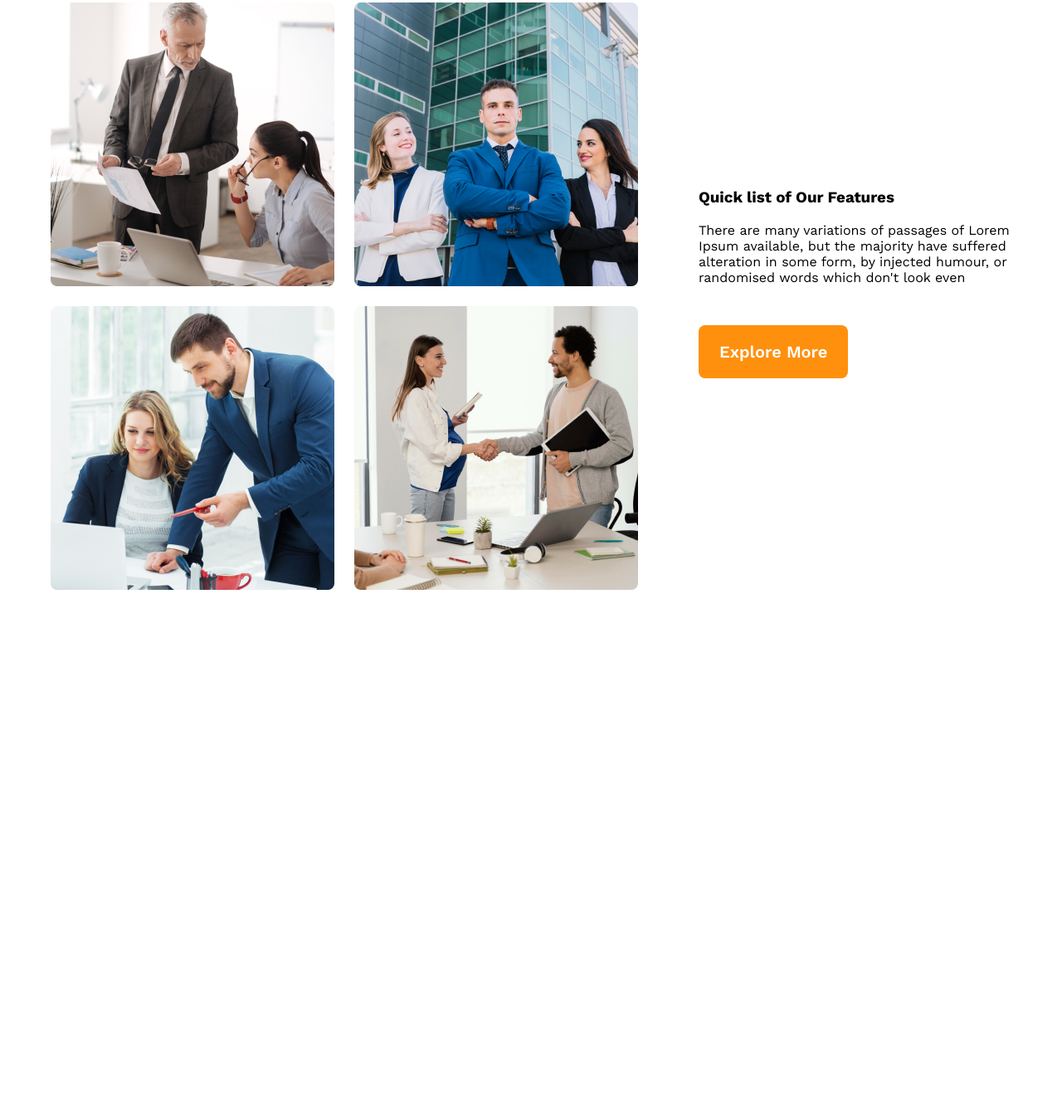
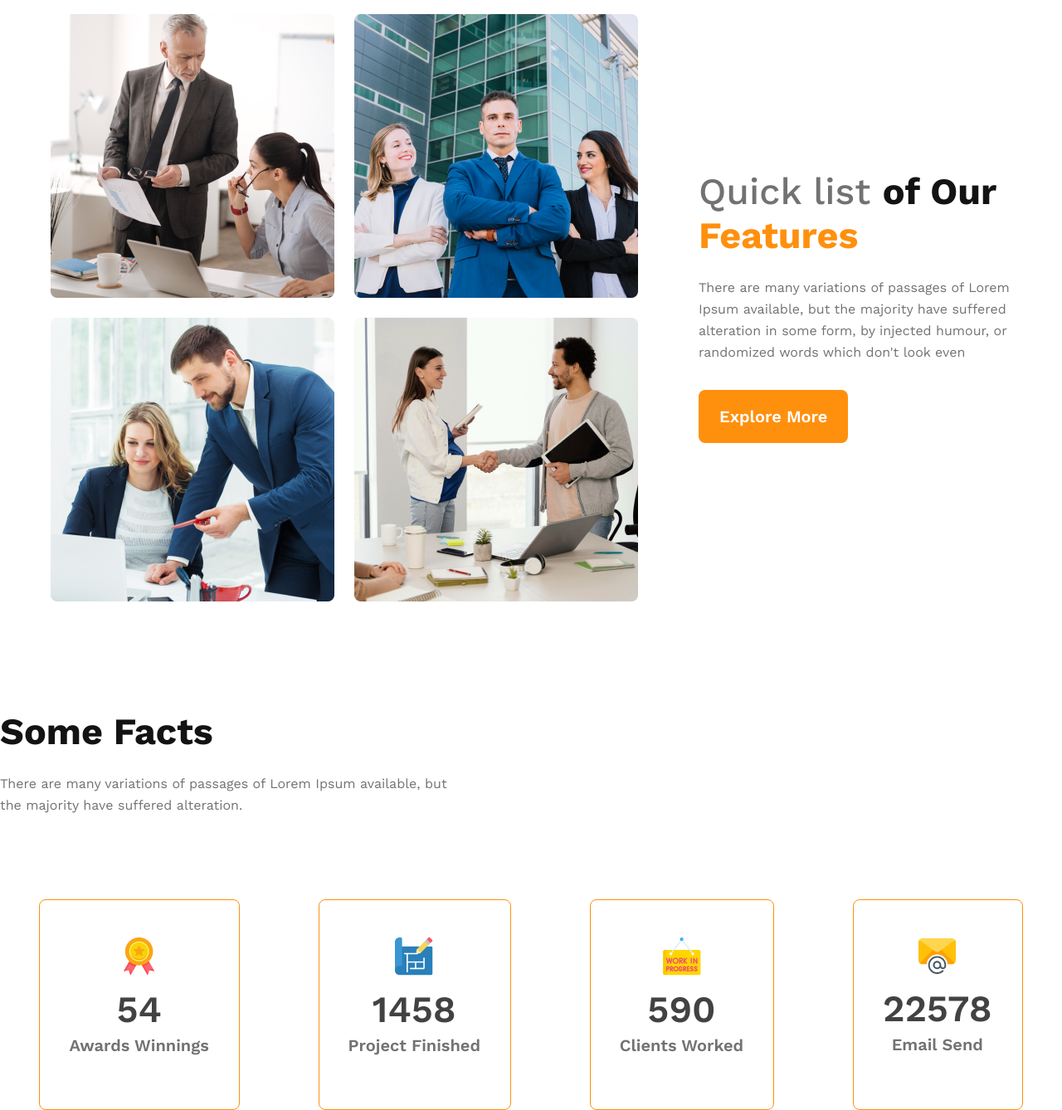
Before and after one commit to tawsifislam04/G3-Architects-Website, a plain HTML site: page index.html in a window 1280 px wide. Shown: the part 1197-2535 px from the top of the page at 83% size. Before the commit the page ends 2038 px from the top, so only its background shows below. Drawn offline with nearby package versions, Linux system fonts and the light colour scheme.

Commit message:
added facts section

```diff
--- a/index.html
+++ b/index.html
@@ -7,9 +7,12 @@
     <link rel="stylesheet" href="styles/architect.css">
 </head>
 <body>
+
+    <!-- Header Section -->
+
     <header>
         <nav>
-            <h3 class="nav-title">G3 Architects</h3>
+            <h3 class="section-title">G3 Architects</h3>
             <ul>
                 <li><a href=""></a>Home</li>
                 <li><a href=""></a>About</li>
@@ -20,7 +23,7 @@
         <div class="banner">
             <div class="banner-content">
                 <h3 class="banner-title">Brand New Group of Architects</h3>
-                <p class="banner-deccription">There are many variations of passages of Lorem Ipsum available, but the majority have suffered alteration in some form, by injected humour, or randomised words which don't look even</p>
+                <p class="light-gray-text">There are many variations of passages of Lorem Ipsum available, but the majority have suffered alteration in some form, by injected humour, or randomized words which don't look even</p>
                 <button class="primary-btn">Explore More</button>
             </div>
             <div class="banner-img">
@@ -29,8 +32,10 @@
         </div>
     </header>
     <main>
-        <section>
-            <div class="teams">
+
+        <!-- Teams Section -->
+
+        <section class="teams">
                 <div class="teams-img">
                     <img src="images/team1.png" alt="">
                     <img src="images/team2.png" alt="">
@@ -38,9 +43,43 @@
                     <img src="images/team4.png" alt="">
                 </div>
                 <div class="teams-contant">
-                    <h3 class="teams-title">Quick list of Our Features</h3>
-                    <p class="teams-description">There are many variations of passages of Lorem Ipsum available, but the majority have suffered alteration in some form, by injected humour, or randomised words which don't look even</p>
+                    <h3 class="teams-title section-title"><span class="light-span">Quick list </span>of Our <span class="orange-span">Features</span></h3>
+                    <p class="teams-description light-gray-text">There are many variations of passages of Lorem Ipsum available, but the majority have suffered alteration in some form, by injected humour, or randomized words which don't look even</p>
                     <button class="primary-btn">Explore More</button>
+                </div>
+        </section>
+
+        <!-- Features Section -->
+
+        <section>
+
+        </section>
+
+        <!-- Facts Section -->
+
+        <section class="facts">
+            <h3 class="facts-title section-title">Some Facts</h3>
+            <p class="light-gray-text facts-description">There are many variations of passages of Lorem Ipsum available, but the majority have suffered alteration.</p>
+            <div class="card-container">
+                <div class="card">
+                    <img src="images/icons/ribon.png" alt="">
+                    <h3 class="card-stats">54</h3>
+                    <p class="card-title">Awards Winnings</p>
+                </div>
+                <div class="card">
+                    <img src="images/icons/projects.png" alt="">
+                    <h3 class="card-stats">1458</h3>
+                    <p class="card-title">Project Finished</p>
+                </div>
+                <div class="card">
+                    <img src="images/icons/customers.png" alt="">
+                    <h3 class="card-stats">590</h3>
+                    <p class="card-title">Clients Worked</p>
+                </div>
+                <div class="card">
+                    <img src="images/icons/email.png" alt="">
+                    <h3 class="card-stats">22578</h3>
+                    <p class="card-title">Email Send</p>
                 </div>
             </div>
         </section>
--- a/styles/architect.css
+++ b/styles/architect.css
@@ -11,6 +11,19 @@
 body{
     margin: 0px;
     padding: 0;
+}
+
+.light-gray-text{
+    font-size: 1rem;
+    line-height: 26px;
+    font-weight: 400;
+    color: #727272;
+}
+
+.section-title{
+    font-size: 2.8rem;
+    font-weight: 700;
+    color: #131313
 }
 
 /* Header Style */
@@ -27,12 +40,6 @@ nav{
     align-items: center;
 }
 
-.nav-title{
-    font-size: 2.8rem;
-    font-weight: 700;
-
-}
-
 nav ul{
     display: flex;
     gap: 36px;
@@ -46,7 +53,6 @@ nav li{
 }
 
 /* Banner Styles */
-
 .banner-content{
     max-width: 862px;
     margin: 0 auto;
@@ -57,13 +63,6 @@ nav li{
     font-size: 4rem;
     font-weight: 700;
     color: #131313;
-}
-
-.banner-description{
-    font-size: 1rem;
-    line-height: 26px;
-    font-weight: 400;
-    color: #727272;
 }
 
 .primary-btn{
@@ -80,7 +79,6 @@ nav li{
 }
 
 .banner-img{
-    width: 100%;
     margin-top: 0px;
 }
 
@@ -107,7 +105,66 @@ main{
 .teams-img{
     display: grid;
     grid-template-columns: repeat(2,1fr);
-    gap: 24px;
+    gap: 1.5rem;
+}
+
+.teams-title{
+    margin-bottom: 0px;
+}
+
+.teams-description{
+    margin-bottom: 0px;
+    margin-top: 24px;
+}
+
+.light-span{
+    font-weight: 500;
+    color: #727272;
+}
+
+.orange-span{
+    font-weight: 700;
+    color: #FF900E;
+}
+
+/* Facts Styles */
+
+.facts-title{
+    margin-bottom: 24px;
+}
+
+.facts-description{
+    margin-top: 0;
+    max-width: 542px;
+    margin-bottom: 0;
+}
+
+.facts .card-container{
+    display: flex;
+    justify-content: space-around;
+    text-align: center;
+    margin-top: 100px;
+}
+
+.facts .card{
+    border: #FF900E 1px solid;
+    border-radius: 8px;
+    padding: 45px 36px 45px 35px;
+}
+
+.facts .card-stats{
+    font-size: 2.8rem;
+    color: #424242;
+    font-weight: 600;
+    margin-top: 10px;
+    margin-bottom: 0;
+}
+
+.facts .card-title{
+    font-size: 1.25rem;
+    font-weight: 600;
+    color: #727272;
+    margin-top: 5px;
 }
 
 
@@ -146,9 +203,7 @@ main{
 
 
 
-
-
-/* Responsive Media Quaries */
+/* Responsive Media Queries */
 
 
 /* Mobile Device */
@@ -164,15 +219,37 @@ main{
         flex-direction: column;
         gap: 26px;
     }
+    .teams{
+        flex-direction: column-reverse;
+        margin: 85px 20px 130px 20px;
+        gap: 50px;
+    }
+    .teams-img{
+        grid-template-columns: 1fr;
+        gap :1rem;
+    }
+    .facts .card-container{
+        flex-direction: column;
+        padding-left: 20px;
+        padding-right: 20px;
+        gap: 20px;
+    }
+    .facts-title,.facts-description{
+        margin-left: 10px;
+        margin-right: 10px;
+    }
 }
 
-/* Tab or Mediam Device */
+/* Tab or Medium Device */
 
-@media screen and (min-width: 576px) and (max-width: 960px) {
+@media screen and (min-width: 576px) and (max-width: 992px) {
     header{
         padding: 50px;
     }
     nav{
         flex-direction: column;
     }
+    .teams{
+        flex-direction: column-reverse;
+    }
 }
```
